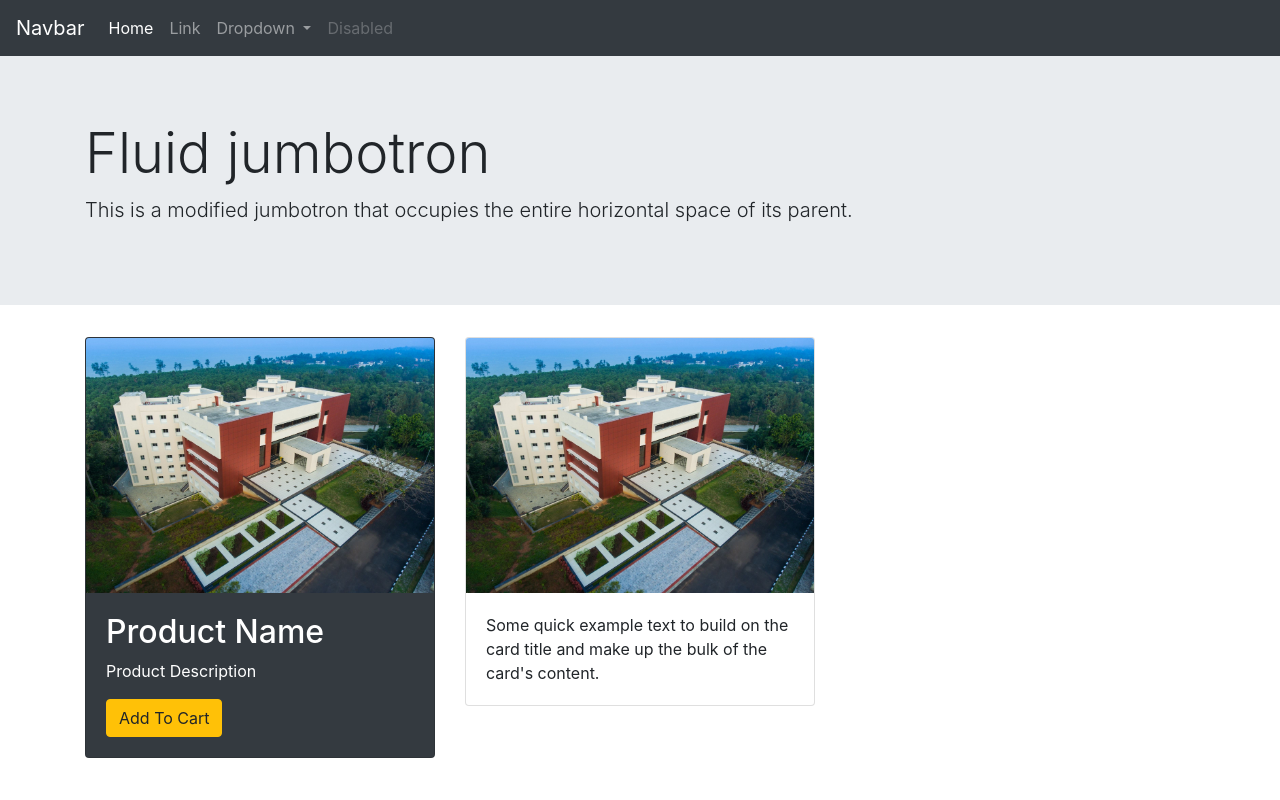
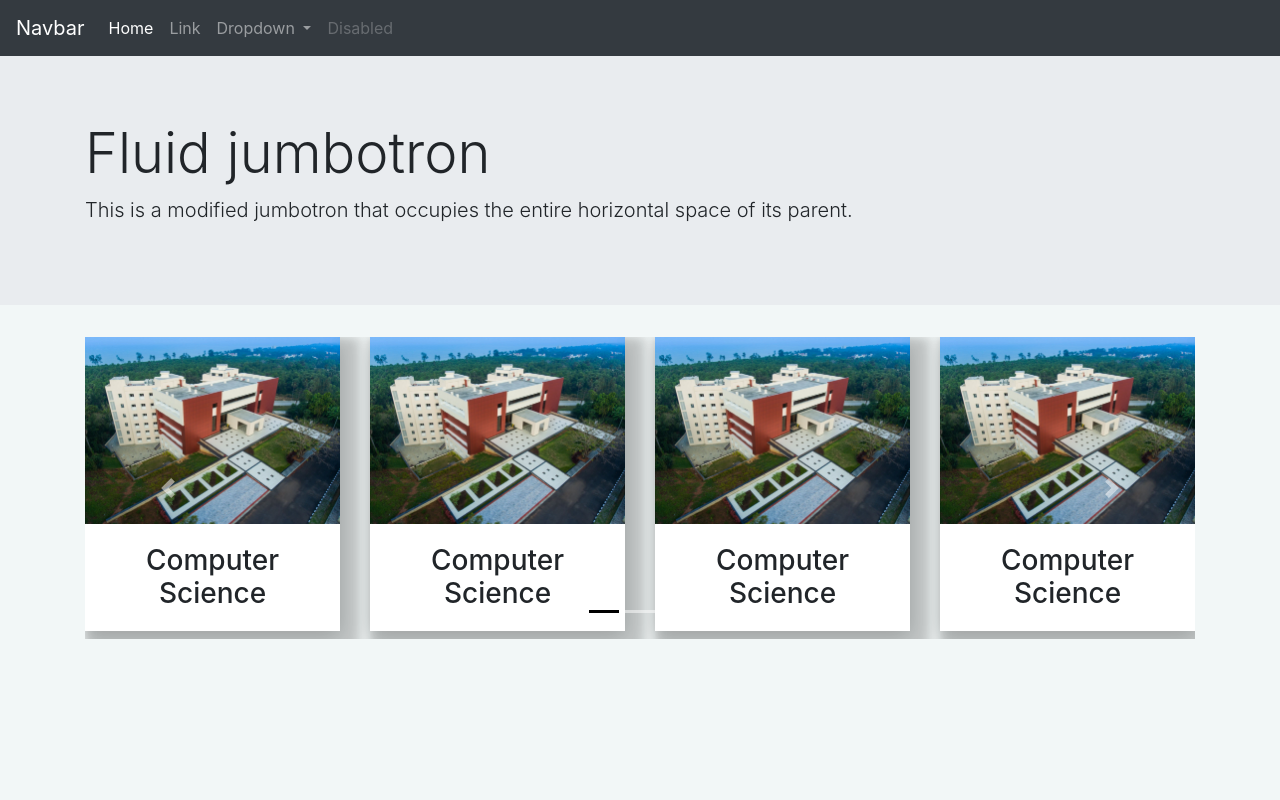
Before and after one commit to Omanshu840/ResourceCart, a Django app: page /shop/ in a window 1280 px wide. Run offline with Django 3.2, Linux system fonts and the light colour scheme; some libraries are stand-ins or nearby versions.

Commit message:
Media Directory, Redesigned Home Page

```diff
--- a/ResourceCart/settings.py
+++ b/ResourceCart/settings.py
@@ -118,3 +118,8 @@ USE_TZ = True
 # https://docs.djangoproject.com/en/3.0/howto/static-files/
 
 STATIC_URL = '/static/'
+
+# Managing Media
+
+MEDIA_ROOT = os.path.join(BASE_DIR, 'media')
+MEDIA_URL = '/media/'
--- a/ResourceCart/urls.py
+++ b/ResourceCart/urls.py
@@ -15,9 +15,11 @@ Including another URLconf
 """
 from django.contrib import admin
 from django.urls import path, include
+from django.conf import settings
+from django.conf.urls.static import static
 
 
 urlpatterns = [
     path('admin/', admin.site.urls),
     path('shop/', include('shop.urls'))
-]
+] + static(settings.MEDIA_URL, document_root=settings.MEDIA_ROOT)
--- /dev/null
+++ b/shop/static/shop/css/style.css
@@ -0,0 +1,30 @@
+body{
+    background-color: #f2f7f7;
+}
+
+
+.carousel-indicators .active{
+    background-color: black;
+}
+
+.card-section1 {
+  background-color: white;
+  text-align: center;
+  box-shadow: 10px 10px 10px 10px rgba(0, 0, 0, 0.2),
+    0 6px 20px 0 rgba(0, 0, 0, 0.19);
+  -webkit-transition: all 0.4s;
+  -o-transition: all 0.4s;
+  transition: all 0.4s;
+}
+
+.card-section1 img {
+  width: 100%;
+}
+
+.card-section1 h3 {
+  padding: 20px;
+}
+
+.card-section1:hover {
+  transform: scale(1.02);
+}
--- a/shop/templates/shop/index.html
+++ b/shop/templates/shop/index.html
@@ -8,6 +8,7 @@
     <!-- Bootstrap CSS -->
 
     <link rel="stylesheet" href="{% static 'shop/css/bootstrap.min.css'  %}" />
+    <link rel="stylesheet" href="{% static 'shop/css/style.css'  %}" />
 
     <title>Hello, world!</title>
   </head>
@@ -54,29 +55,108 @@
     </div>
 
     <div class="container">
-      <div class="row">
-        <div class="col-12 col-md-4">
-          <div class="card text-white bg-dark" style="width: 100%;">
-            <img class="card-img-top" src="{% static 'shop/img/cse.jpeg'  %}" alt="Card image cap">
-            <div class="card-body">
-              <h2>Product Name</h2>
-              <p>Product Description</p>
-              <button type="button" class="btn btn-warning">Add To Cart</button>
+      <div id="carouselExampleIndicators" class="carousel slide" data-ride="carousel">
+        <ol class="carousel-indicators">
+          <li data-target="#carouselExampleIndicators" data-slide-to="0" class="active"></li>
+          <li data-target="#carouselExampleIndicators" data-slide-to="1"></li>
+          <li data-target="#carouselExampleIndicators" data-slide-to="2"></li>
+        </ol>
+        <div class="carousel-inner">
+          <div class="carousel-item active">
+            <div class="row">
+              <div class="col-3">
+                  <div class="card-section1" id="card-section1">
+                    <img src="{% static 'shop/img/cse.jpeg'  %}" />
+                    <h3>Computer Science</h3>
+                  </div>
+              </div>
+              <div class="col-3">
+                  <div class="card-section1" id="card-section1">
+                    <img src="{% static 'shop/img/cse.jpeg'  %}" />
+                    <h3>Computer Science</h3>
+                  </div>
+              </div>
+              <div class="col-3">
+                  <div class="card-section1" id="card-section1">
+                    <img src="{% static 'shop/img/cse.jpeg'  %}" />
+                    <h3>Computer Science</h3>
+                  </div>
+              </div>
+              <div class="col-3">
+                  <div class="card-section1" id="card-section1">
+                    <img src="{% static 'shop/img/cse.jpeg'  %}" />
+                    <h3>Computer Science</h3>
+                  </div>
+              </div>
+            </div>
+          </div>
+          <div class="carousel-item">
+            <div class="row">
+              <div class="col-3">
+                  <div class="card-section1" id="card-section1">
+                    <img src="{% static 'shop/img/cse.jpeg'  %}" />
+                    <h3>Computer Science</h3>
+                  </div>
+              </div>
+              <div class="col-3">
+                  <div class="card-section1" id="card-section1">
+                    <img src="{% static 'shop/img/cse.jpeg'  %}" />
+                    <h3>Computer Science</h3>
+                  </div>
+              </div>
+              <div class="col-3">
+                  <div class="card-section1" id="card-section1">
+                    <img src="{% static 'shop/img/cse.jpeg'  %}" />
+                    <h3>Computer Science</h3>
+                  </div>
+              </div>
+              <div class="col-3">
+                  <div class="card-section1" id="card-section1">
+                    <img src="{% static 'shop/img/cse.jpeg'  %}" />
+                    <h3>Computer Science</h3>
+                  </div>
+              </div>
+            </div>
+          </div>
+          <div class="carousel-item">
+            <div class="row">
+              <div class="col-3">
+                  <div class="card-section1" id="card-section1">
+                    <img src="{% static 'shop/img/cse.jpeg'  %}" />
+                    <h3>Computer Science</h3>
+                  </div>
+              </div>
+              <div class="col-3">
+                  <div class="card-section1" id="card-section1">
+                    <img src="{% static 'shop/img/cse.jpeg'  %}" />
+                    <h3>Computer Science</h3>
+                  </div>
+              </div>
+              <div class="col-3">
+                  <div class="card-section1" id="card-section1">
+                    <img src="{% static 'shop/img/cse.jpeg'  %}" />
+                    <h3>Computer Science</h3>
+                  </div>
+              </div>
+              <div class="col-3">
+                  <div class="card-section1" id="card-section1">
+                    <img src="{% static 'shop/img/cse.jpeg'  %}" />
+                    <h3>Computer Science</h3>
+                  </div>
+              </div>
             </div>
           </div>
         </div>
-        <div class="col-12 col-md-4">
-          <div class="card" style="width: 100%;">
-            <img class="card-img-top" src="{% static 'shop/img/cse.jpeg'  %}" alt="Card image cap">
-            <div class="card-body">
-              <p class="card-text">Some quick example text to build on the card title and make up the bulk of the card's content.</p>
-            </div>
-          </div>
-        </div>
+        <a class="carousel-control-prev" href="#carouselExampleIndicators" role="button" data-slide="prev">
+          <span class="carousel-control-prev-icon" aria-hidden="true"></span>
+          <span class="sr-only">Previous</span>
+        </a>
+        <a class="carousel-control-next" href="#carouselExampleIndicators" role="button" data-slide="next">
+          <span class="carousel-control-next-icon" aria-hidden="true"></span>
+          <span class="sr-only">Next</span>
+        </a>
       </div>
     </div>
-
-
 
 
 
```
Also changed, not shown: shop/models.py (+7 -0 lines), db.sqlite3, media/shop/images/Screenshot_from_2020-04-28_18-37-38.png (added), media/shop/images/Screenshot_from_2020-04-28_18-37-38_1KQ6tvx.png (added), shop/images/Screenshot_from_2020-05-04_17-17-31.png (added), shop/migrations/0002_auto_20200505_0701.py (added).
